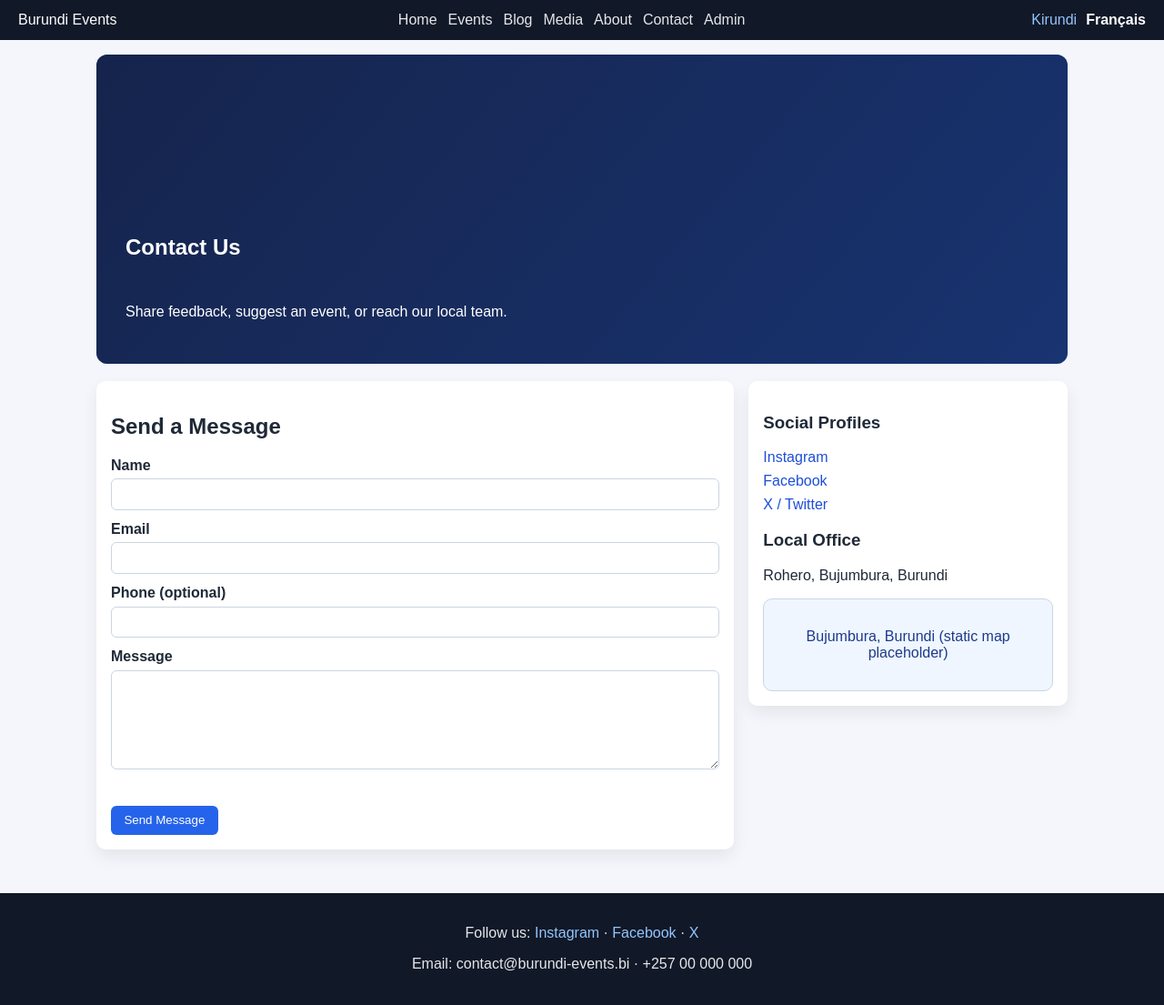
After one commit to Steve-coder1/Burundi-event-, a Flask app: page /contact in a window 1280 px wide. The commit adds this page. Shown: the whole page at 91% size. Run offline with Flask 3, Linux system fonts and the light colour scheme; data comes from the database, SQL or seed files in the repository.

Commit message:
Add about/contact pages with contact form backend and admin inbox

```diff
--- a/app.py
+++ b/app.py
@@ -1,7 +1,9 @@
 from __future__ import annotations
 
 import os
+import smtplib
 from datetime import datetime
+from email.message import EmailMessage
 from functools import wraps
 from uuid import uuid4
 
@@ -106,6 +108,15 @@ class Analytics(db.Model):
     updated_at = db.Column(db.DateTime, default=datetime.utcnow, onupdate=datetime.utcnow)
 
 
+class ContactMessage(db.Model):
+    id = db.Column(db.Integer, primary_key=True)
+    name = db.Column(db.String(120), nullable=False)
+    email = db.Column(db.String(160), nullable=False)
+    phone = db.Column(db.String(50), nullable=True)
+    message = db.Column(db.Text, nullable=False)
+    created_at = db.Column(db.DateTime, default=datetime.utcnow)
+
+
 # Relation helpers
 Event.categories = db.relationship(
     "Category",
@@ -188,6 +199,36 @@ def build_post_card(post: Post) -> dict:
         "image": get_post_image(post.id),
         "tags": [tag.strip() for tag in (post.tags or "").split(",") if tag.strip()],
     }
+
+
+
+def send_contact_email(name: str, email: str, phone: str, message: str) -> tuple[bool, str]:
+    smtp_host = os.environ.get("SMTP_HOST")
+    smtp_port = int(os.environ.get("SMTP_PORT", "587"))
+    smtp_username = os.environ.get("SMTP_USERNAME")
+    smtp_password = os.environ.get("SMTP_PASSWORD")
+    admin_email = os.environ.get("ADMIN_CONTACT_EMAIL")
+
+    if not smtp_host or not admin_email:
+        return False, "SMTP is not configured. Message saved for admin review."
+
+    mail = EmailMessage()
+    mail["Subject"] = f"New Contact Message from {name}"
+    mail["From"] = smtp_username or admin_email
+    mail["To"] = admin_email
+    mail.set_content(
+        f"Name: {name}\nEmail: {email}\nPhone: {phone or 'N/A'}\n\nMessage:\n{message}"
+    )
+
+    try:
+        with smtplib.SMTP(smtp_host, smtp_port, timeout=10) as server:
+            server.starttls()
+            if smtp_username and smtp_password:
+                server.login(smtp_username, smtp_password)
+            server.send_message(mail)
+        return True, "Message sent successfully."
+    except Exception:
+        return False, "Message saved, but email delivery failed."
 
 
 @app.context_processor
@@ -289,6 +330,40 @@ def set_language(lang: str):
     if lang in {"rn", "fr"}:
         session["public_lang"] = "rn" if lang == "rn" else "fr"
     return redirect(request.referrer or url_for("home"))
+
+
+@app.route("/about")
+def about_page():
+    increment_analytics("about", 0.4)
+    highlighted_regions = [
+        "Bujumbura waterfront venues",
+        "Gitega cultural centers",
+        "Ngozi youth and university hubs",
+    ]
+    return render_template("about.html", highlighted_regions=highlighted_regions)
+
+
+@app.route("/contact", methods=["GET", "POST"])
+def contact_page():
+    increment_analytics("contact", 0.6)
+    if request.method == "POST":
+        name = request.form.get("name", "").strip()
+        email = request.form.get("email", "").strip()
+        phone = request.form.get("phone", "").strip()
+        message = request.form.get("message", "").strip()
+
+        if not name or not email or not message:
+            flash("Name, email, and message are required.", "danger")
+            return render_template("contact.html")
+
+        db.session.add(ContactMessage(name=name, email=email, phone=phone or None, message=message))
+        db.session.commit()
+
+        sent, feedback = send_contact_email(name, email, phone, message)
+        flash(feedback, "success" if sent else "warning")
+        return redirect(url_for("contact_page"))
+
+    return render_template("contact.html")
 
 
 @app.route("/blog")
@@ -582,6 +657,13 @@ def delete_post(post_id: int):
     return redirect(url_for("posts_list"))
 
 
+@app.route("/admin/messages")
+@login_required
+def admin_messages():
+    messages = ContactMessage.query.order_by(ContactMessage.created_at.desc()).all()
+    return render_template("messages.html", messages=messages)
+
+
 @app.route("/admin/categories", methods=["GET", "POST"])
 @login_required
 def manage_categories():
--- a/static/css/styles.css
+++ b/static/css/styles.css
@@ -94,6 +94,10 @@ th, td { border-bottom: 1px solid #e5e7eb; padding: .75rem; text-align: left; }
 .blog-card p { margin: .35rem 0; }
 .post-content { white-space: pre-wrap; line-height: 1.5; margin-bottom: 1rem; }
 
+.about-hero, .contact-hero { min-height: 260px; }
+.form-error { color: #b91c1c; min-height: 1.1rem; margin: 0; }
+.map-image { border: 1px solid #cbd5e1; border-radius: 10px; padding: 2rem 1rem; text-align: center; background: #eff6ff; color: #1e3a8a; }
+
 @media (max-width: 900px) {
   body { flex-direction: column; }
   .sidebar { width: 100%; min-height: auto; position: relative; }
--- a/static/js/main.js
+++ b/static/js/main.js
@@ -127,3 +127,29 @@ function filterBlogPosts() {
     node.addEventListener('change', filterBlogPosts);
   }
 });
+
+
+const contactForm = document.getElementById('contact-form');
+if (contactForm) {
+  contactForm.addEventListener('submit', (event) => {
+    const name = document.getElementById('contact-name')?.value.trim() || '';
+    const email = document.getElementById('contact-email')?.value.trim() || '';
+    const message = document.getElementById('contact-message')?.value.trim() || '';
+    const errorEl = document.getElementById('contact-error');
+
+    const emailPattern = /^[^\s@]+@[^\s@]+\.[^\s@]+$/;
+    let errorText = '';
+    if (!name || !email || !message) {
+      errorText = 'Please fill in name, email, and message.';
+    } else if (!emailPattern.test(email)) {
+      errorText = 'Please provide a valid email address.';
+    }
+
+    if (errorText) {
+      event.preventDefault();
+      if (errorEl) errorEl.textContent = errorText;
+    } else if (errorEl) {
+      errorEl.textContent = '';
+    }
+  });
+}
--- a/templates/base_admin.html
+++ b/templates/base_admin.html
@@ -15,6 +15,7 @@
     <a href="{{ url_for('posts_list') }}">Blog Posts</a>
     <a href="{{ url_for('manage_categories') }}">Categories</a>
     <a href="{{ url_for('media_library') }}">Media Library</a>
+    <a href="{{ url_for('admin_messages') }}">Contact Messages</a>
     <a href="{{ url_for('analytics') }}">Analytics</a>
     <a href="{{ url_for('home') }}">Public Site</a>
     <a href="{{ url_for('logout') }}">Logout</a>
--- a/templates/base_public.html
+++ b/templates/base_public.html
@@ -15,8 +15,8 @@
       <a href="{{ url_for('home') }}#events-grid">Events</a>
       <a href="{{ url_for('blog_home') }}">Blog</a>
       <a href="{{ url_for('home') }}#media">Media</a>
-      <a href="{{ url_for('home') }}#about">About</a>
-      <a href="{{ url_for('home') }}#contact">Contact</a>
+      <a href="{{ url_for('about_page') }}">About</a>
+      <a href="{{ url_for('contact_page') }}">Contact</a>
       <a href="{{ url_for('login') }}">Admin</a>
     </nav>
     <div class="lang-switch">
--- /dev/null
+++ b/templates/contact.html
@@ -0,0 +1,44 @@
+{% extends 'base_public.html' %}
+{% block content %}
+<section class="hero contact-hero">
+  <div class="hero-overlay">
+    <h1>Contact Us</h1>
+    <p>Share feedback, suggest an event, or reach our local team.</p>
+  </div>
+</section>
+
+<div class="grid blog-layout">
+  <section class="card">
+    <h2>Send a Message</h2>
+    <form method="post" id="contact-form" class="form-grid" novalidate>
+      <label>Name
+        <input type="text" name="name" id="contact-name" required>
+      </label>
+      <label>Email
+        <input type="email" name="email" id="contact-email" required>
+      </label>
+      <label>Phone (optional)
+        <input type="text" name="phone" id="contact-phone">
+      </label>
+      <label>Message
+        <textarea name="message" id="contact-message" rows="6" required></textarea>
+      </label>
+      <p id="contact-error" class="form-error"></p>
+      <button class="btn" type="submit">Send Message</button>
+    </form>
+  </section>
+
+  <aside class="card sidebar-widget">
+    <h3>Social Profiles</h3>
+    <ul>
+      <li><a href="#">Instagram</a></li>
+      <li><a href="#">Facebook</a></li>
+      <li><a href="#">X / Twitter</a></li>
+    </ul>
+
+    <h3>Local Office</h3>
+    <p>Rohero, Bujumbura, Burundi</p>
+    <div class="map-image">Bujumbura, Burundi (static map placeholder)</div>
+  </aside>
+</div>
+{% endblock %}
```
Also changed, not shown: templates/about.html (added, +32 -0 lines), templates/messages.html (added, +20 -0 lines), README.md.
